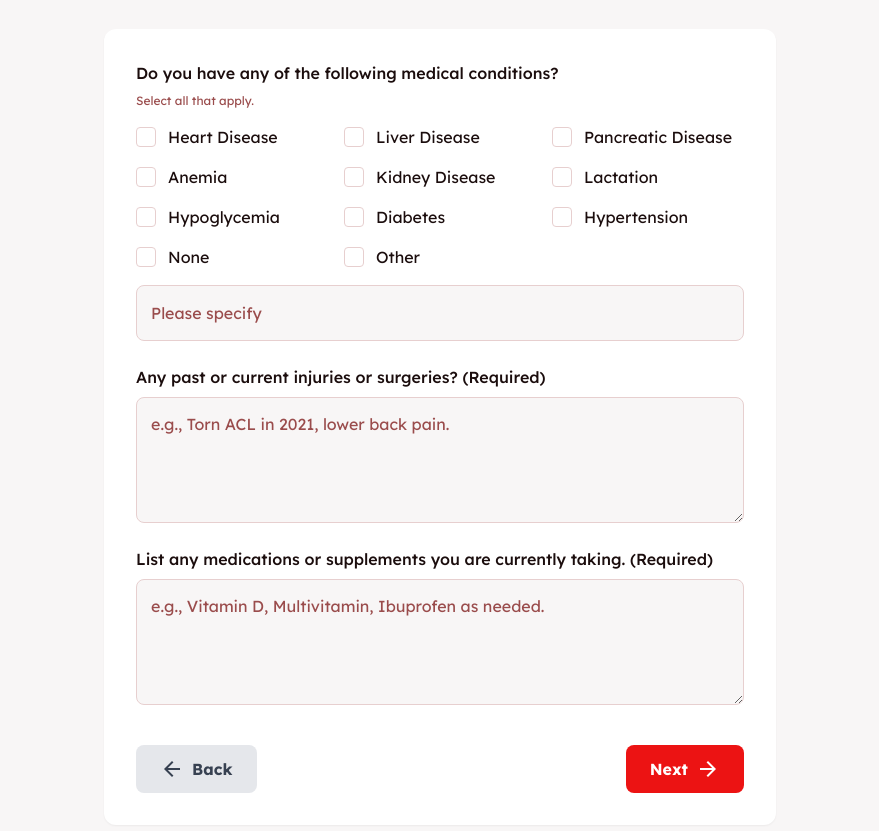
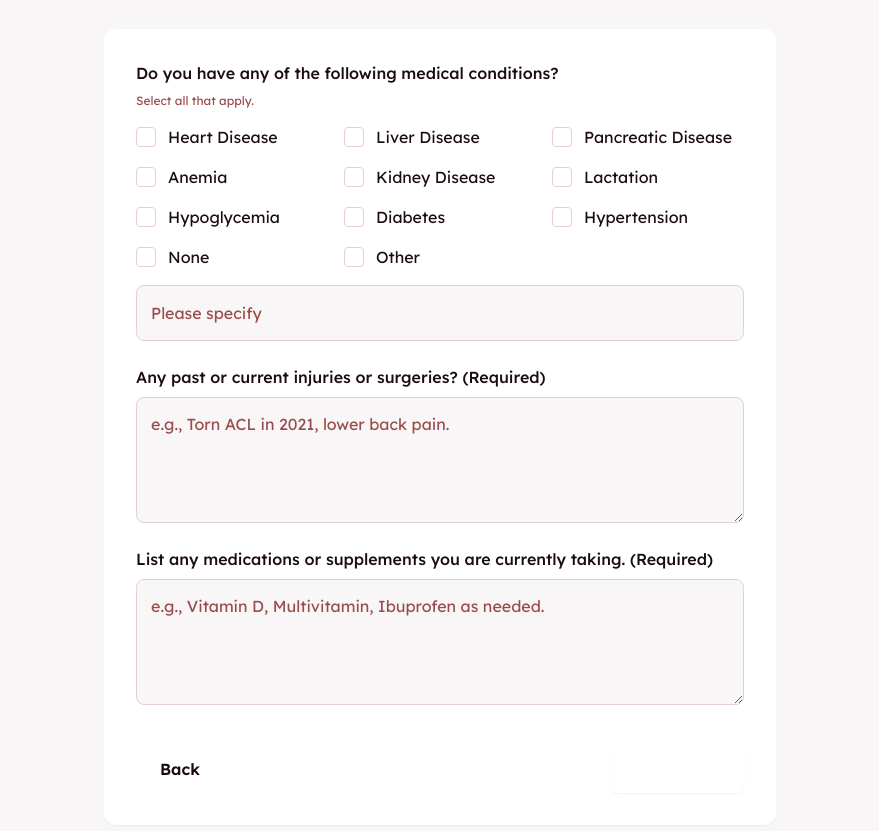
Before and after one commit to degarci8/CIS4390-DG-DS-J-SS, a plain HTML site: page xtreme-fitness-nutrition-platform/Public/3healthhistory.html in a window 1280 px wide. Shown: the part 227-1058 px from the top of the page, without its empty margins (200-1079 px from the left). Drawn offline with nearby package versions, Linux system fonts and the light colour scheme.

Commit message:
#29 Intake Form update

```diff
--- a/xtreme-fitness-nutrition-platform/Public/3healthhistory.html
+++ b/xtreme-fitness-nutrition-platform/Public/3healthhistory.html
@@ -108,16 +108,35 @@
 <label class="text-base font-medium leading-normal pb-2 text-[#1b0d0d] dark:text-gray-200" for="medications_supplements">List any medications or supplements you are currently taking. (Required)</label>
 <textarea class="form-textarea w-full resize-y rounded-lg border border-[#e7cfcf] dark:border-gray-600 bg-background-light dark:bg-gray-800 text-[#1b0d0d] dark:text-gray-200 placeholder:text-[#9a4c4c] dark:placeholder-gray-500 focus:border-primary focus:ring-primary p-3.5 text-base font-normal leading-normal" id="medications_supplements" name="medications_supplements" placeholder="e.g., Vitamin D, Multivitamin, Ibuprofen as needed." required="" rows="4"></textarea>
 </div>
-<div class="mt-4 flex flex-col-reverse items-center gap-4 sm:flex-row sm:justify-between">
-<button class="flex h-12 w-full items-center justify-center gap-2 rounded-lg bg-gray-200 dark:bg-gray-700 px-6 text-base font-bold text-gray-700 dark:text-gray-200 transition-colors hover:bg-gray-300 dark:hover:bg-gray-600 sm:w-auto" type="button">
-<span class="material-symbols-outlined">arrow_back</span>
-                                    Back
-                                </button>
-<button class="flex h-12 w-full items-center justify-center gap-2 rounded-lg bg-primary px-6 text-base font-bold text-white transition-colors hover:bg-primary/90 disabled:cursor-not-allowed disabled:bg-primary/50 sm:w-auto" type="submit">
-                                    Next
-                                    <span class="material-symbols-outlined">arrow_forward</span>
-</button>
+<div class="flex flex-col-reverse items-center gap-4 pt-4 sm:flex-row sm:justify-between">
+  <!-- Back: go to step 2 -->
+  <button
+    type="button"
+    onclick="window.location.href='2lifestyle.html';"
+    class="flex h-12 w-full items-center justify-center gap-2 whitespace-nowrap rounded-lg px-6 text-base font-semibold text-brand-gray dark:text-gray-400 transition-colors hover:text-brand-charcoal dark:hover:text-white sm:w-auto"
+  >
+    Back
+  </button>
+
+  <!-- Next: go to Step 4 -->
+  <button
+    type="button"
+    onclick="goToNextStep();"
+    class="flex h-12 w-full items-center justify-center gap-2 whitespace-nowrap rounded-lg bg-brand-red px-8 text-base font-semibold text-white shadow-sm transition-transform hover:scale-105 active:scale-95 sm:w-auto"
+  >
+    Next
+    <span class="material-symbols-outlined" data-icon="arrow_forward">arrow_forward</span>
+  </button>
 </div>
+
+<script>
+  function goToNextStep() {
+    const form = document.querySelector('form');
+    if (form.reportValidity()) {
+      window.location.href = '4exerciseandeating.html';
+    }
+  }
+</script>
 </form>
 </div>
 </main>
```
Also changed, not shown: xtreme-fitness-nutrition-platform/Public/1basicinfo.html (+29 -7 lines), xtreme-fitness-nutrition-platform/Public/2lifestyle.html (+28 -9 lines), xtreme-fitness-nutrition-platform/Public/4exerciseandeating.html (+28 -9 lines), xtreme-fitness-nutrition-platform/Public/5allergiesanddiet.html (+28 -3 lines), xtreme-fitness-nutrition-platform/Public/index.html (+1 -1 lines).
